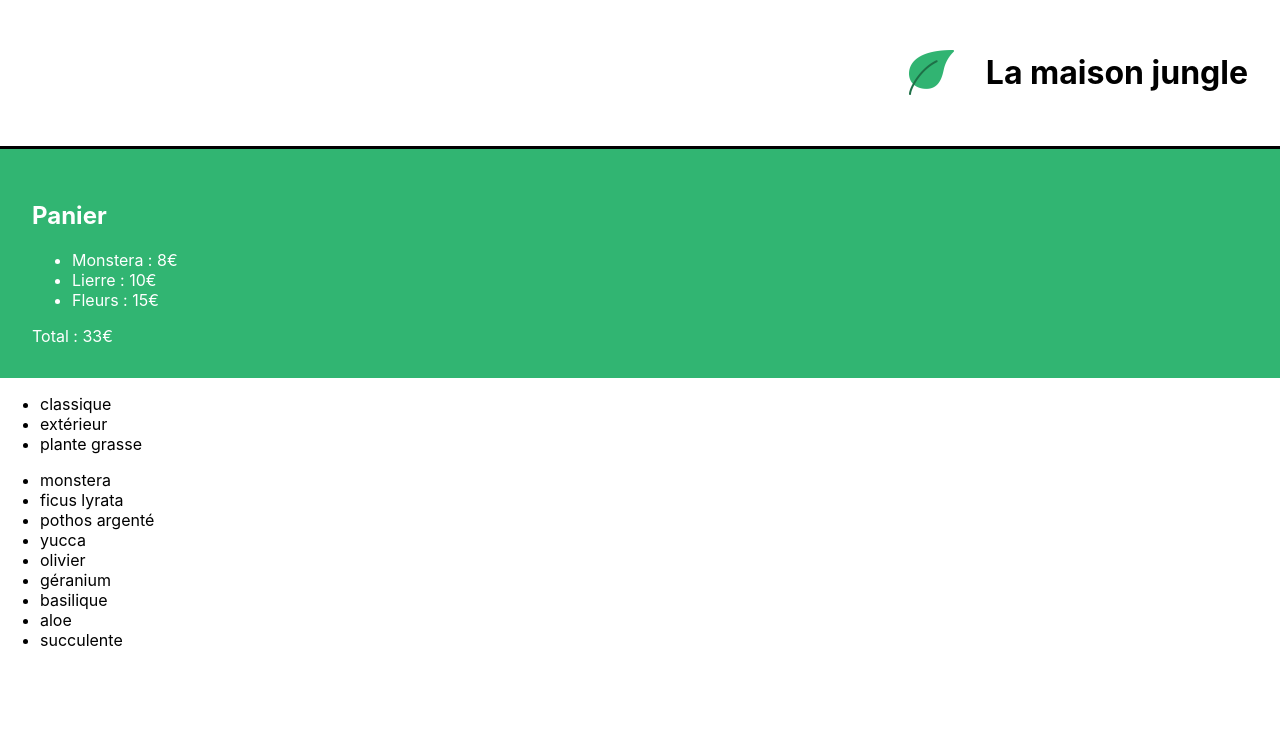
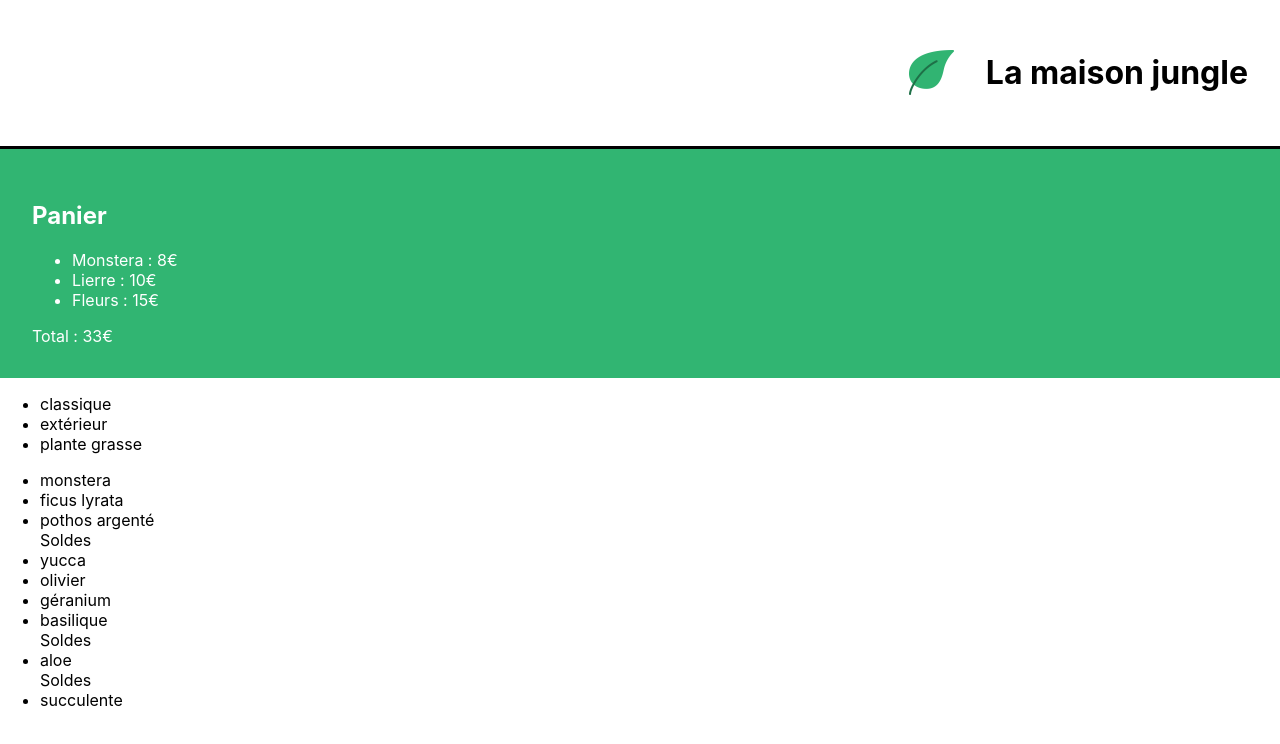
Before and after one commit to AlexDelapierre/React-project, a React (Create React App) app: page / in a window 1280 px wide. Shown: the top 744 px of the page. Built offline with nearby package versions, Linux system fonts and the light colour scheme.

Commit message:
refactor: update ShoppingList.js to handle discounted plants

```diff
--- a/src/components/ShoppingList.js
+++ b/src/components/ShoppingList.js
@@ -14,9 +14,12 @@
 					<li key={cat}>{cat}</li>
 				))}
 			</ul>
-			<ul>
+			<ul className='lmj-plant-list'>
 				{plantList.map((plant) => (
-					<li key={plant.id}>{plant.name}</li>
+					<li key={plant.id} className='lmj-plant-item'>
+						{plant.name}
+						{plant.isSpecialOffer && <div className='lmj-sales'>Soldes</div>}
+					</li>
 				))}
 			</ul>
 		</div>
--- a/src/datas/plantList.js
+++ b/src/datas/plantList.js
@@ -12,7 +12,8 @@
 	{
 		name: 'pothos argenté',
 		category: 'classique',
-		id: '3sd'
+		id: '3sd',
+		isSpecialOffer: true
 	},
 	{
 		name: 'yucca',
@@ -22,7 +23,8 @@
 	{
 		name: 'olivier',
 		category: 'extérieur',
-		id: '5pl'
+		id: '5pl',
+		isAvailable: false
 	},
 	{
 		name: 'géranium',
@@ -32,12 +34,14 @@
 	{
 		name: 'basilique',
 		category: 'extérieur',
-		id: '7ie'
+		id: '7ie',
+		isSpecialOffer: true
 	},
 	{
 		name: 'aloe',
 		category: 'plante grasse',
-		id: '8fp'
+		id: '8fp',
+		isSpecialOffer: true
 	},
 	{
 		name: 'succulente',
```
